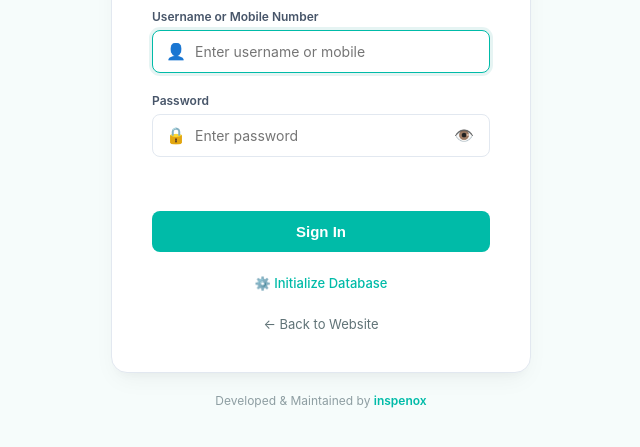
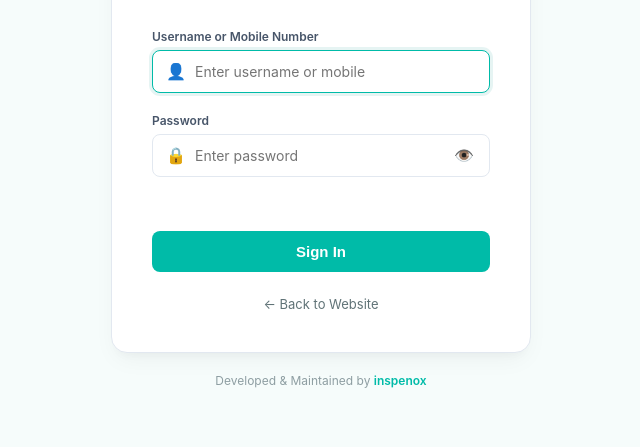
Before and after one commit to Inpenox2025/inducare, a website: page admin/index.html in a window 1280 px wide. Shown: the part 277-724 px from the top of the page, without its empty margins (319-959 px from the left). Drawn offline with Linux system fonts and the light colour scheme.

Commit message:
admin updated

```diff
--- a/admin/index.html
+++ b/admin/index.html
@@ -47,9 +47,9 @@
                     <button type="submit" class="btn-login" id="loginBtn">Sign In</button>
                 </form>
 
-                <div style="margin-top: 20px; text-align: center;">
+                <!-- <div style="margin-top: 20px; text-align: center;">
                     <a href="#" id="setupDbLink" class="setup-link">⚙️ Initialize Database</a>
-                </div>
+                </div> -->
 
                 <a href="../" class="back-link">← Back to Website</a>
             </div>
```
